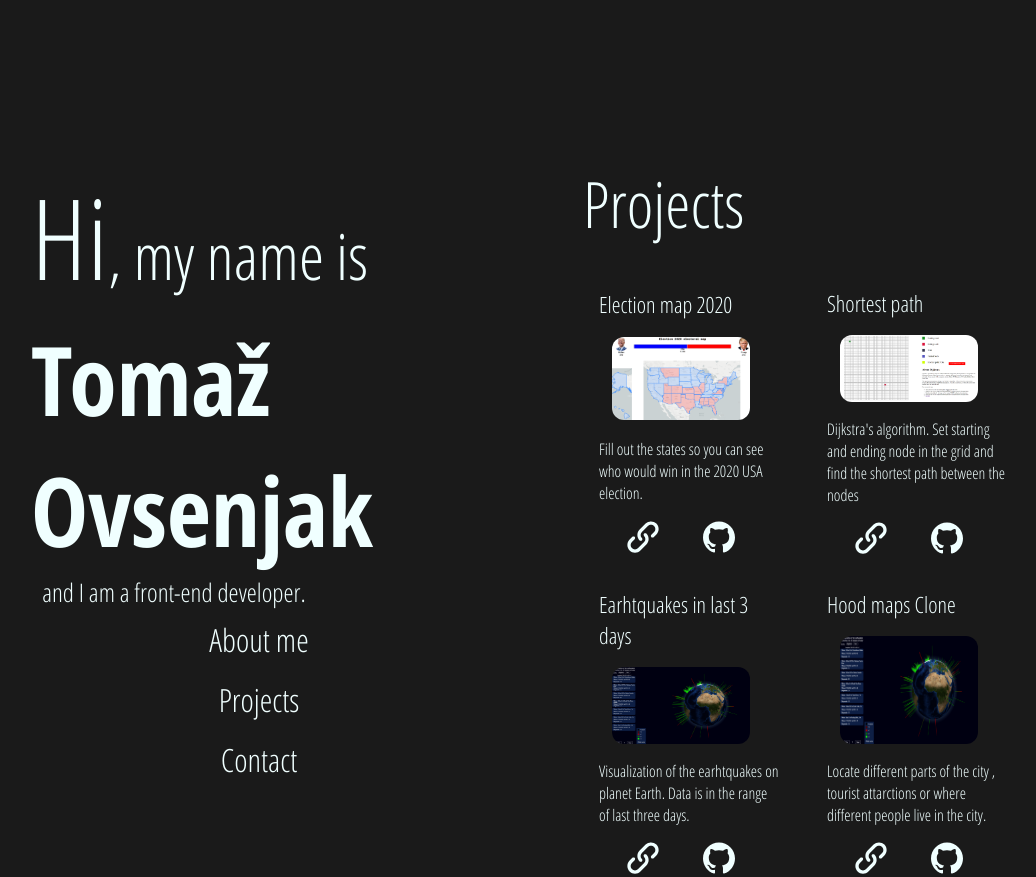
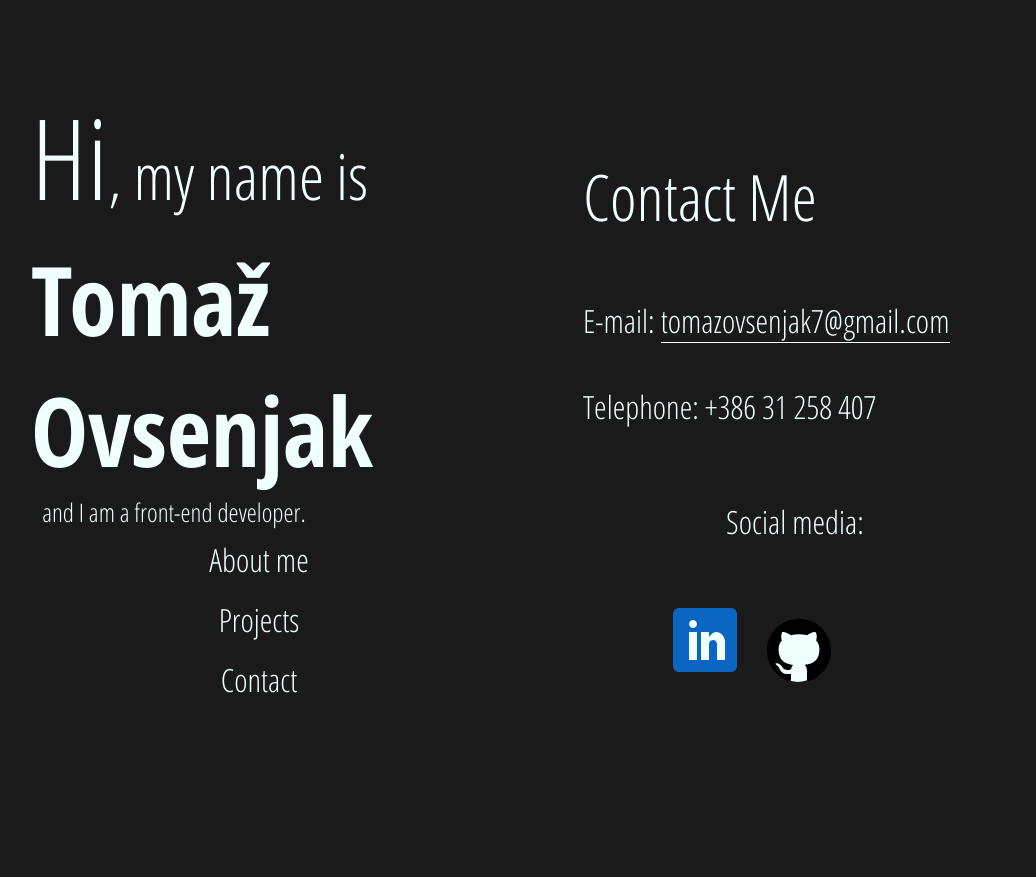
Before and after one commit to Tomolo997/portfolio, a plain HTML site: page index.html in a window 1280 px wide. Shown: the whole page, without its empty margins (113-1149 px from the left). After the commit the page ends 800 px from the top, so only its background shows below. Drawn offline with Linux system fonts and the light colour scheme.

```diff
--- a/app.js
+++ b/app.js
@@ -0,0 +1,25 @@
+const containerSkills = document.querySelector('.container__skills');
+const containerProjects = document.querySelector('.container__Projects');
+const containerContact = document.querySelector('.container__contact');
+
+const navigationItemSkills = document.querySelector('.navigationItemSkills');
+const navigationItemProjects = document.querySelector(
+  '.navigationItemProjects'
+);
+const navigationItemContact = document.querySelector('.navigationItemContact');
+
+navigationItemSkills.addEventListener('click', function (e) {
+  containerSkills.classList.add('active');
+  containerProjects.classList.remove('active');
+  containerContact.classList.remove('active');
+});
+navigationItemProjects.addEventListener('click', function (e) {
+  containerSkills.classList.remove('active');
+  containerProjects.classList.add('active');
+  containerContact.classList.remove('active');
+});
+navigationItemContact.addEventListener('click', function (e) {
+  containerSkills.classList.remove('active');
+  containerProjects.classList.remove('active');
+  containerContact.classList.add('active');
+});
--- a/index.html
+++ b/index.html
@@ -26,10 +26,9 @@
 
 
 
-        <div class="containerInfo container__skills ">
+        <div class="containerInfo container__skills  ">
             <h1 class="containerInfo__HeaderOne">About me </h1>
             <br>
-
             <p class="AboutMeParagraph"> I am a junior software developer at the start of my career, with main focus in front-end development. my focus is to develop more skills to become proficient full stack developer.
             <br>
             <br>
@@ -39,8 +38,8 @@
             My current skills are in HTML, CSS, Vanilla Javascript, React,
             SaaS, tailwindCSS, Bootstrap.
         </div>
-        <div class="containerInfo container__Projects active">
-            <h1 class="containerInfo__HeaderOne">Projects</h1>
+        <div class="containerInfo container__Projects ">
+            <h1 class="containerInfo__HeaderOne_projects">Projects</h1>
             <div class="projects__card project__electionMap">
                 <h1 class="projectTitle-h1">Election map 2020</h1>
                 <img src="img/electionMap_project.png" class="imgProject" alt="project Picture">
@@ -96,17 +95,17 @@
             </div>
             <div class="projects__card project__hoodMaps">
                 <h1 class="projectTitle-h1">Hood maps Clone</h1>
-                <img src="img/earthQuakes.png" class="imgProject_dijk" alt="project Picture">
+                <img src="img/hoodMaps.png" class="imgProject_dijk" alt="project Picture">
                 <div class="projectAbout">
                     <p class="aboutText">Locate different parts of the city , tourist attarctions or where different people live in the city.</p>
                 </div>
                 <div class="projectLinks">
-                    <a href="https://earthquakesaroundtheworld.netlify.app/" class="linkToTheWebsite">
+                    <a href="https://hoodmapsclone.netlify.app/" class="linkToTheWebsite">
                         <svg class="icon__project">
                             <use xlink:href="img/sprite.svg#icon-link"></use>
                           </svg>
                     </a>
-                    <a href="https://github.com/Tomolo997/earthQuakeGlobe" class="linkToGithub"> <svg class="icon__project">
+                    <a href="https://github.com/Tomolo997/HoodMapsClone" class="linkToGithub"> <svg class="icon__project">
                         <use xlink:href="img/sprite.svg#icon-github"></use>
                       </svg></a>
                 </div>
@@ -114,7 +113,36 @@
 
 
         </div>
-        <div class="containerInfo container__contact"></div>
+        <div class="containerInfo container__contact active">
+            <h1 class="containerInfo__HeaderOne">Contact Me</h1>
+            <br>
+            <p class="AboutMeParagraph"> E-mail: <a class="emailLink" href = "mailto: tomazovsenjak7@gmail.com">tomazovsenjak7@gmail.com</a>
+            <br>
+            <br>
+            Telephone: +386 31 258 407
+            <br>
+            <br> </p>
+            <h1 class="AboutMeheader1">Social media: </h1>
+             <div class="socialMedia">
+                <div class="socialMedia_link ">
+
+                    <a href="https://www.linkedin.com/in/toma%C5%BE-ovsenjak-58272a170/" class="socialmediaLink"><svg class="icon__project_SocialMedia  linkedin">
+                        <use xlink:href="img/sprite.svg#icon-linkedin"></use>
+                      </svg></a>
+
+            </div>
+            <div class="socialMedia_link ">
+
+                <a href="https://github.com/Tomolo997" class="socialmediaLink_gitHub">
+                    <svg class="icon__project_SocialMedia github">
+                    <use xlink:href="img/sprite.svg#icon-github"></use>
+                  </svg></a>
+
+        </div>
+
+
+             </div>
+        </div>
     </div>
 </body>
 <script src="app.js"></script>
--- a/style.css
+++ b/style.css
@@ -19,7 +19,7 @@
   grid-template-columns:
     10rem minmax(20rem, 1fr) minmax(2rem, 7rem) minmax(20rem, 1fr)
     10rem;
-  grid-template-rows: 10rem 1fr 1fr 10rem;
+  grid-template-rows: 5rem 1fr 1fr 10rem;
   height: 100vh;
 }
 
@@ -91,6 +91,7 @@
   grid-column: 4/5;
   color: azure;
   display: none;
+  animation: 1s all ease;
 }
 .container__skills {
 }
@@ -105,7 +106,28 @@
   font-size: 2rem;
 }
 .active {
-  display: block;
+  display: grid !important;
+  position: relative;
+  animation: my-animation 0.7s ease;
+}
+.socialMedia {
+  font-size: 2rem;
+}
+@keyframes my-animation {
+  from {
+    opacity: 0;
+    top: -150px;
+  }
+  to {
+    opacity: 1;
+    top: 0;
+  }
+}
+
+.emailLink {
+  color: azure;
+  text-decoration: none;
+  border-bottom: 1px solid white;
 }
 
 .container__Projects {
@@ -115,10 +137,16 @@
   grid-gap: 2rem;
 }
 .containerInfo__HeaderOne {
+  grid-row: 2/3;
+  grid-column: 1/2;
+}
+.containerInfo__HeaderOne_projects {
   grid-row: 1/2;
-  grid-column: 1/2s;
+  grid-column: 1/2;
+  font-size: 4rem;
+  font-weight: 100;
 }
-.project__electionMap {
+.active .project__electionMap {
   grid-row: 2/3;
   grid-column: 1/2;
 
@@ -157,7 +185,9 @@
   margin-top: 1rem;
   width: 100%;
 }
-
+.containerInfo {
+  display: none;
+}
 .project__dijkstra {
   grid-row: 2/3;
   grid-column: 2/3;
@@ -193,3 +223,70 @@
   align-items: center;
   justify-content: space-around;
 }
+
+.icon__project_SocialMedia {
+  width: 4rem;
+  height: 4rem;
+  fill: azure;
+}
+.socialMedia {
+  display: flex;
+  align-items: center;
+  justify-content: space-around;
+
+  width: 100%;
+  position: relative;
+}
+.AboutMeheader1 {
+  font-size: 2rem;
+  font-weight: lighter;
+  position: absolute;
+  left: 50%;
+  top: 70%;
+  transform: translate(-50%, -50%);
+}
+.linkedin {
+  fill: #0a66c2;
+  color: white;
+}
+.backgorund {
+  background-color: azure;
+  height: 3rem;
+  width: 2.5rem;
+  z-index: -20;
+  top: 0.3rem;
+  left: 5rem;
+  position: absolute;
+}
+.github {
+  fill: black;
+}
+.socialmediaLink_gitHub {
+  position: absolute;
+  top: 2rem;
+  right: 11rem;
+}
+.socialmediaLink::before {
+  content: '';
+  width: 3rem;
+  height: 3rem;
+  display: block;
+  background-color: azure;
+  top: 3.5rem;
+  left: 1rem;
+
+  position: relative;
+  z-index: -2;
+}
+.socialmediaLink_gitHub::before {
+  content: '';
+  width: 3.5rem;
+  height: 3.5rem;
+  display: block;
+  background-color: azure;
+  top: 4rem;
+  left: 0.2rem;
+  border-radius: 50%;
+  position: relative;
+  z-index: -2;
+}
```
Also changed, not shown: img/hoodMaps.png (added), 1 other file.
